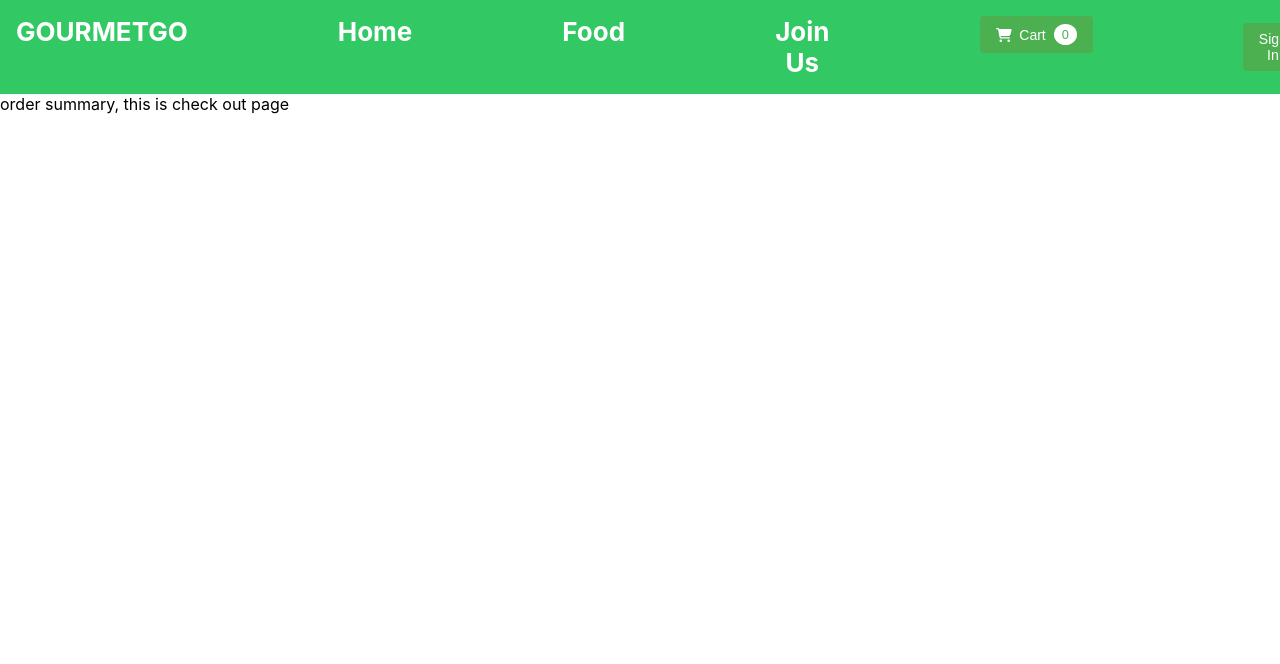
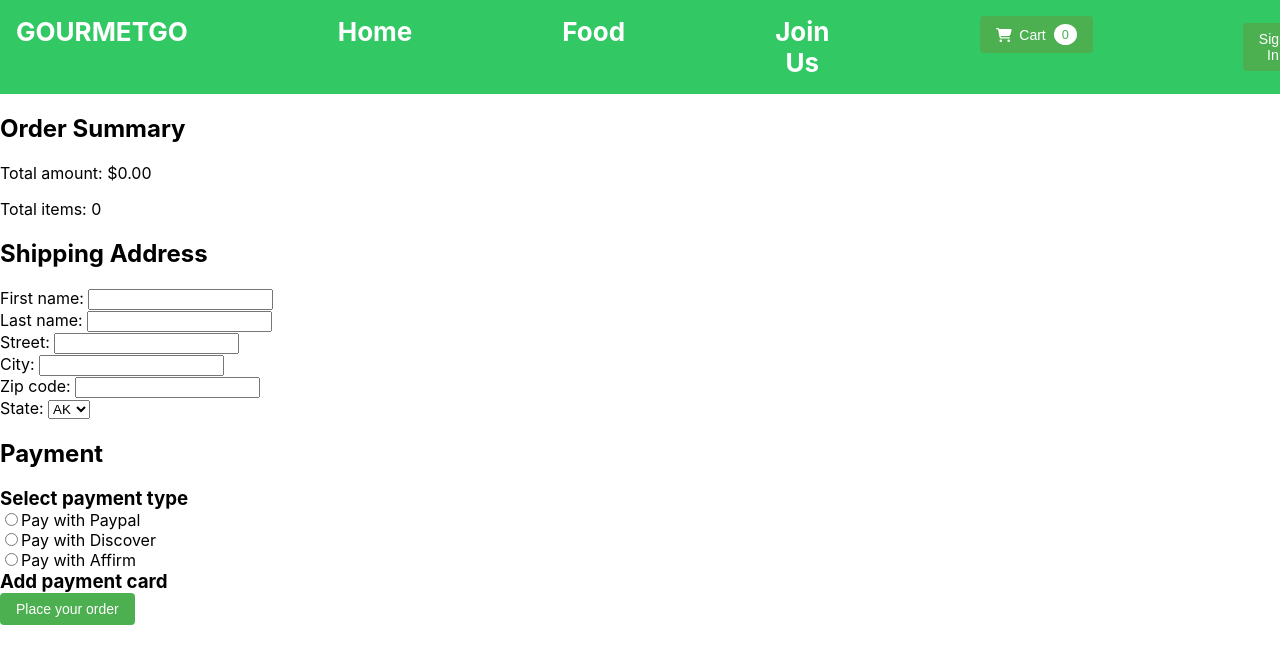
Before and after one commit to yanfangchen209/Reactfoodorderapp, a React (Create React App) app: page /checkout in a window 1280 px wide. Shown: the top 664 px of the page. Built offline with nearby package versions, Linux system fonts and the light colour scheme.

Commit message:
add checkout page

```diff
--- a/src/App.js
+++ b/src/App.js
@@ -5,6 +5,7 @@ import FoodList from './components/Food/FoodList';
 import CareerPage from './components/Career/CareerPage';
 import Cart from './components/Cart/Cart';
 import Checkout from './components/Checkout/Checkout';
+import OrderConfirmation from './components/Checkout/OrderConfirmation';
 import CartProvider from './store/CartProvider';
 //import './App.css';
 
@@ -61,7 +62,8 @@ function App() {
       {path: '/food', element: <FoodList />},
       {path: '/career', element: <CareerPage />},
       {path: '/cart', element: <Cart/>},
-      {path: '/checkout', element: <Checkout />}
+      {path: '/checkout', element: <Checkout />},
+      {path: '/orderconfirmation', element: <OrderConfirmation />}
 
     ]
     }
--- a/src/components/Career/CareerPage.js
+++ b/src/components/Career/CareerPage.js
@@ -1,9 +1,19 @@
 import React from 'react'
+import classes from './CareerPage.module.css'
+import career from '../../assets/joinus.jpg'
 
 export const CareerPage = () => {
   return (
-    <div>
-        <h1>Join Us!</h1>
+    <div className={classes.CareerPage}>
+      <img className={classes['career-image']} src={career} alt="careerimage"/>
+      <p className={classes['career-summary']}>
+          Join our dynamic team and embark on a rewarding journey with endless opportunities for growth and
+          development. At GourmetGo, we value passion, creativity, and dedication. Whether you're an
+          experienced professional or just starting your career, we offer a collaborative environment where
+          your talents are recognized and nurtured. Explore our diverse range of career opportunities and
+          become part of a team that's shaping the future. Together, let's make a difference and create
+          something extraordinary.
+      </p>
     </div>
   )
 }
--- /dev/null
+++ b/src/components/Career/CareerPage.module.css
@@ -0,0 +1,22 @@
+/* CareerPage.module.css */
+
+.CareerPage {
+    text-align: left;
+    margin-top: 50px;
+  }
+
+  .career-image {
+    width: 80%; /* Adjust the width as needed */
+    max-width: 800px;
+    height: auto;
+    margin: 0 auto; /* Center the image horizontally */
+    display: block; /* Ensures margin: 0 auto; works properly */
+  }
+
+  .career-summary {
+    font-size: 36px;
+    line-height: 1.5;
+    margin: 0 auto;
+    max-width: auto;
+    padding: 0 20px;
+  }
--- a/src/components/Cart/Cart.module.css
+++ b/src/components/Cart/Cart.module.css
@@ -39,7 +39,7 @@
 
   .checkoutbutton button {
     padding: 10px;
-    background-color: #007bff;
+    background-color:  #32c964;
     color: #fff;
     border: none;
     border-radius: 4px;
--- a/src/components/Checkout/Checkout.js
+++ b/src/components/Checkout/Checkout.js
@@ -1,9 +1,73 @@
-import React from 'react'
+import React, { useContext } from 'react'
+import { Link } from 'react-router-dom'
 import classes from './Checkout.module.css'
+import CartContext from '../../store/cart-context'
 
 export const Checkout = () => {
+  const ctx = useContext(CartContext);
   return (
-    <div>order summary, this is check out page</div>
+    <div>
+      <div>
+        <h2>Order Summary</h2>
+        <p>Total amount: ${ctx.totalAmount.toFixed(2)}</p>
+        <p>Total items: {ctx.numOfTotalItems}</p>
+      </div>
+      <div>
+        <h2>Shipping Address</h2>
+      </div>
+      <form>
+        <div>
+          <label htmlFor='first'>First name: </label>
+          <input id='first' type='text' />
+        </div>
+        <div>
+          <label htmlFor='last'>Last name: </label>
+          <input id='last' type='text' />
+        </div>
+        <div>
+          <label htmlFor='street'>Street: </label>
+          <input id='street' type='text' />
+        </div>
+        <div>
+          <label htmlFor='city'>City: </label>
+          <input id='city' type='text' />
+        </div>
+        <div>
+          <label htmlFor='postal'>Zip code: </label>
+          <input id='postal' type='text' />
+        </div>
+        <label htmlFor='state'>State: </label>
+        <select name="state">
+          <option type='text' value="Alaska">AK</option>
+          <option type="text" value="Arizona">AZ</option>
+          <option type="text" value="Colorado">CO</option>
+          <option type="text" value="Oklahoma">OK</option>
+          <option type="text" value="Texas">TX</option>
+        </select>
+      </form>
+      <div>
+        <h2>Payment</h2>
+        <h3>Select payment type</h3>
+        <div>
+          <input type="radio" id="paypal" name="payment"/>
+          <label htmlFor='paypal'>Pay with Paypal</label>
+        </div>
+        <div>
+          <input type="radio" id="discover" name="payment"/>
+          <label htmlFor='discover'>Pay with Discover</label>
+        </div>
+        <div>
+          <input type="radio" id="affirm" name="payment"/>
+          <label htmlFor='affirm'>Pay with Affirm</label>
+        </div>
+        <h3>Add payment card</h3>
+      </div>
+      <div>
+        <Link to='/orderconfirmation'>
+          <button>Place your order</button>
+        </Link>
+      </div>
+    </div>
   )
 }
 export default Checkout
--- /dev/null
+++ b/src/components/Checkout/OrderConfirmation.js
@@ -0,0 +1,10 @@
+import React from 'react'
+import classes from './OrderConfirmation.module.css'
+
+const OrderConfirmation = () => {
+  return (
+    <div className={classes['order-finish']}>Order sent successfully and details have been sent to your email example@***.com. Thank you for order!</div>
+  )
+}
+
+export default OrderConfirmation;
--- /dev/null
+++ b/src/components/Checkout/OrderConfirmation.module.css
@@ -0,0 +1,8 @@
+/* OrderConfirmation.module.css */
+
+.order-finish {
+    font-size: 25px;
+    text-align: center;
+    margin: 100px auto;
+    max-width: 600px;
+  }
```
Also changed, not shown: src/assets/joinus.jpg (added).
